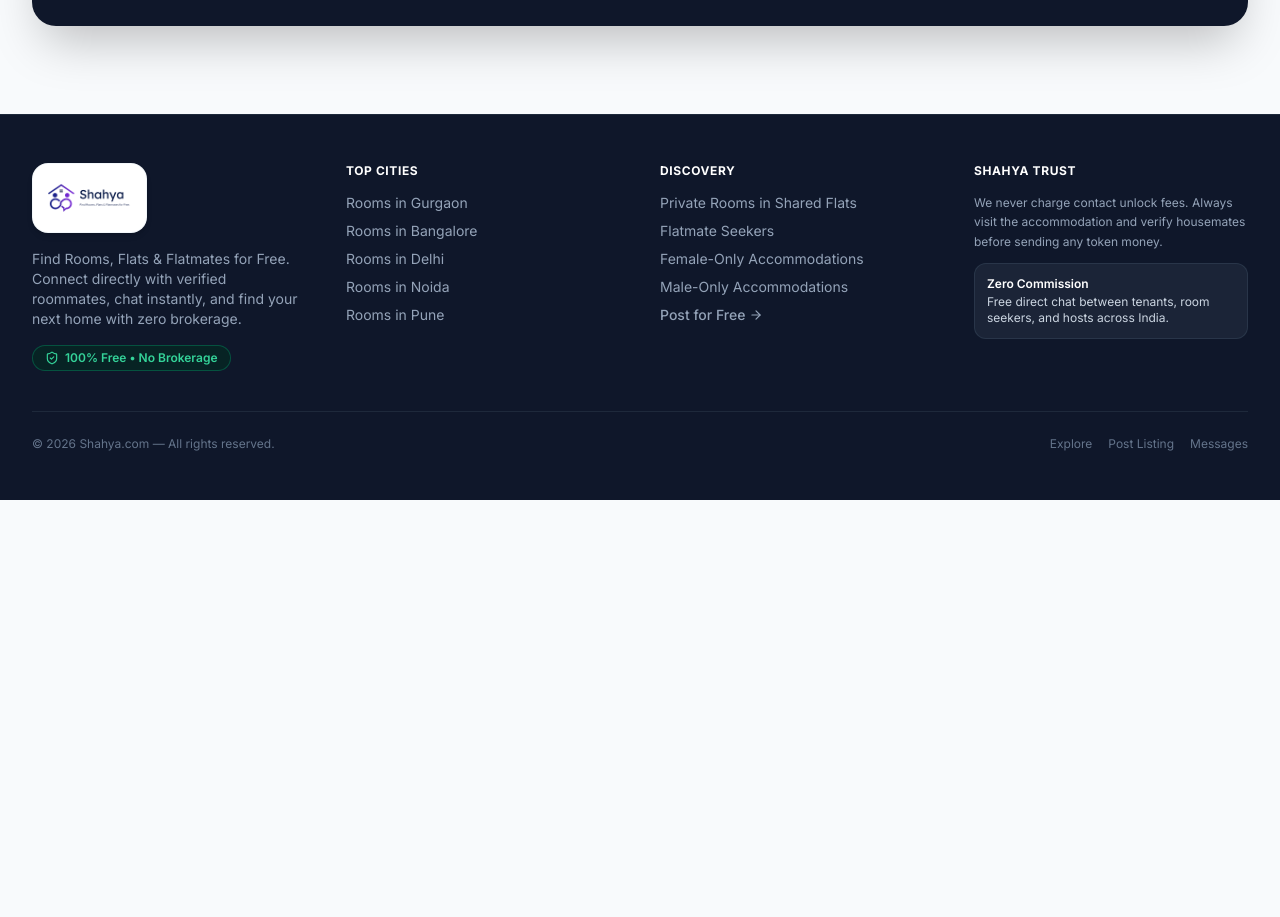
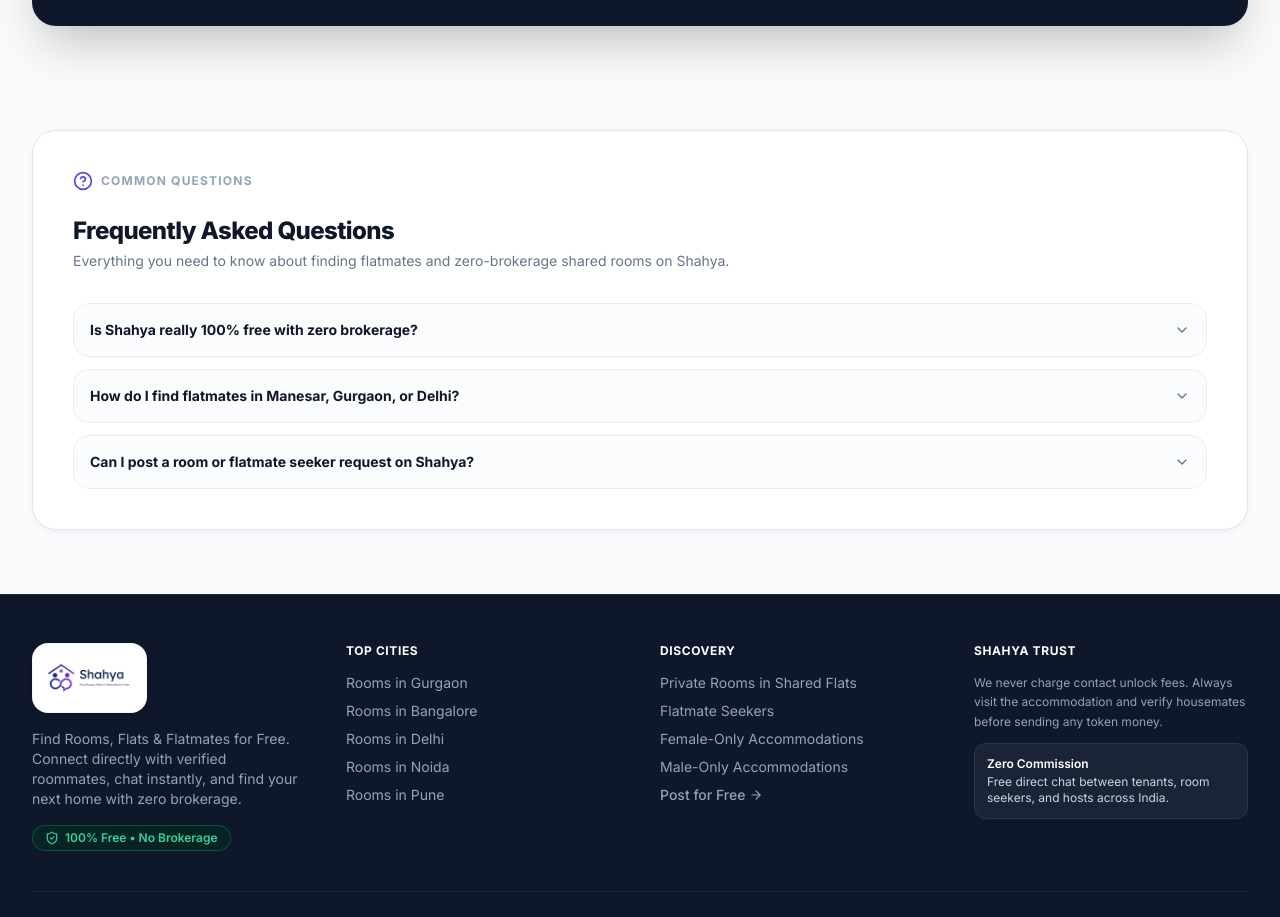
Before and after one commit to anujrohillaa/shahya, a Next.js app: page / in a window 1280 px wide. Shown: the part 2291-3208 px from the top of the page. Before the commit the page ends 2791 px from the top, so only its background shows below. Built offline with nearby package versions, Linux system fonts and the light colour scheme; no server answers.

Commit message:
UI: Add interactive FAQ section to homepage and enhanced Post CTA on zero listings empty state

```diff
--- a/src/app/explore/page.tsx
+++ b/src/app/explore/page.tsx
@@ -303,20 +303,32 @@
             {loading ? (
               <ListingGridSkeleton count={6} />
             ) : listings.length === 0 ? (
-              <div className="bg-white rounded-3xl p-8 sm:p-12 text-center border border-slate-200/80 shadow-card space-y-3">
-                <div className="w-14 h-14 rounded-full bg-slate-100 text-slate-400 flex items-center justify-center mx-auto">
-                  <Search className="w-7 h-7" />
+              <div className="bg-white rounded-3xl p-8 sm:p-12 text-center border border-slate-200/80 shadow-card space-y-4">
+                <div className="w-16 h-16 rounded-2xl bg-brand-50 border border-brand-200 text-brand-600 flex items-center justify-center mx-auto shadow-xs">
+                  <Home className="w-8 h-8" />
                 </div>
-                <h3 className="text-base font-bold text-slate-900">No listings match your filters</h3>
-                <p className="text-xs text-slate-500 max-w-xs mx-auto">
-                  Try widening your budget range or clearing specific room filters.
-                </p>
-                <button
-                  onClick={handleResetFilters}
-                  className="px-5 py-2 rounded-xl bg-brand-600 hover:bg-brand-700 text-white text-xs font-bold transition-colors"
-                >
-                  Reset Filters
-                </button>
+                <div className="space-y-1">
+                  <h3 className="text-base sm:text-lg font-bold text-slate-900">No listings found matching your search</h3>
+                  <p className="text-xs text-slate-500 max-w-md mx-auto leading-relaxed">
+                    {city ? `No active listings found in ${city} right now. ` : ''}
+                    Meanwhile, you can be the first one to post a room or create a flatmate seeker profile! It takes under 2 minutes and is 100% free.
+                  </p>
+                </div>
+                <div className="flex flex-wrap items-center justify-center gap-2.5 pt-1">
+                  <Link
+                    href="/post"
+                    className="px-5 py-2.5 rounded-xl bg-brand-600 hover:bg-brand-700 active:bg-brand-800 text-white font-extrabold text-xs shadow-md transition-all active:scale-95 flex items-center gap-1.5"
+                  >
+                    <Sparkles className="w-3.5 h-3.5" />
+                    <span>Post Free Room or Flatmate Request</span>
+                  </Link>
+                  <button
+                    onClick={handleResetFilters}
+                    className="px-4 py-2.5 rounded-xl border border-slate-200 hover:bg-slate-50 text-slate-700 font-bold text-xs transition-colors"
+                  >
+                    Clear All Filters
+                  </button>
+                </div>
               </div>
             ) : (
               <div className="grid grid-cols-1 sm:grid-cols-2 lg:grid-cols-3 gap-4 sm:gap-6">
--- a/src/app/page.tsx
+++ b/src/app/page.tsx
@@ -11,7 +11,9 @@
   Sparkles,
   ArrowRight,
   ChevronRight,
-  Flame
+  Flame,
+  ChevronDown,
+  HelpCircle
 } from 'lucide-react';
 import ListingCard from '@/components/ListingCard';
 import { ListingGridSkeleton } from '@/components/ui/CustomLoader';
@@ -24,6 +26,7 @@
   const [selectedCity, setSelectedCity] = useState('');
   const [latestListings, setLatestListings] = useState<ListingItem[]>([]);
   const [loading, setLoading] = useState(true);
+  const [activeFaq, setActiveFaq] = useState<number | null>(null);
   const router = useRouter();
 
   const cities = [
@@ -380,6 +383,51 @@
         </div>
       </section>
 
+      {/* 6. FREQUENTLY ASKED QUESTIONS SECTION */}
+      <section className="max-w-7xl mx-auto px-4 sm:px-6 lg:px-8 w-full">
+        <div className="bg-white rounded-3xl p-6 sm:p-10 border border-slate-200 shadow-card space-y-6">
+          <div className="flex items-center gap-2 text-brand-600">
+            <HelpCircle className="w-5 h-5" />
+            <span className="text-xs font-bold uppercase tracking-widest text-slate-400">Common Questions</span>
+          </div>
+          <div>
+            <h2 className="text-xl sm:text-2xl font-extrabold text-slate-900 tracking-tight">
+              Frequently Asked Questions
+            </h2>
+            <p className="text-xs sm:text-sm text-slate-500 mt-1">
+              Everything you need to know about finding flatmates and zero-brokerage shared rooms on Shahya.
+            </p>
+          </div>
+
+          <div className="space-y-3 pt-2">
+            {homepageFaqs.map((faq, idx) => (
+              <div
+                key={idx}
+                className="border border-slate-200/80 rounded-2xl overflow-hidden transition-colors"
+              >
+                <button
+                  type="button"
+                  onClick={() => setActiveFaq(activeFaq === idx ? null : idx)}
+                  className="w-full p-4 text-left flex items-center justify-between gap-3 bg-slate-50/60 hover:bg-slate-100/80 transition-colors"
+                >
+                  <span className="text-sm font-bold text-slate-900">{faq.question}</span>
+                  <ChevronDown
+                    className={`w-4 h-4 text-slate-500 transition-transform ${
+                      activeFaq === idx ? 'rotate-180 text-brand-600' : ''
+                    }`}
+                  />
+                </button>
+                {activeFaq === idx && (
+                  <div className="p-4 bg-white text-xs sm:text-sm text-slate-600 leading-relaxed border-t border-slate-100">
+                    {faq.answer}
+                  </div>
+                )}
+              </div>
+            ))}
+          </div>
+        </div>
+      </section>
+
     </div>
   );
 }
```
